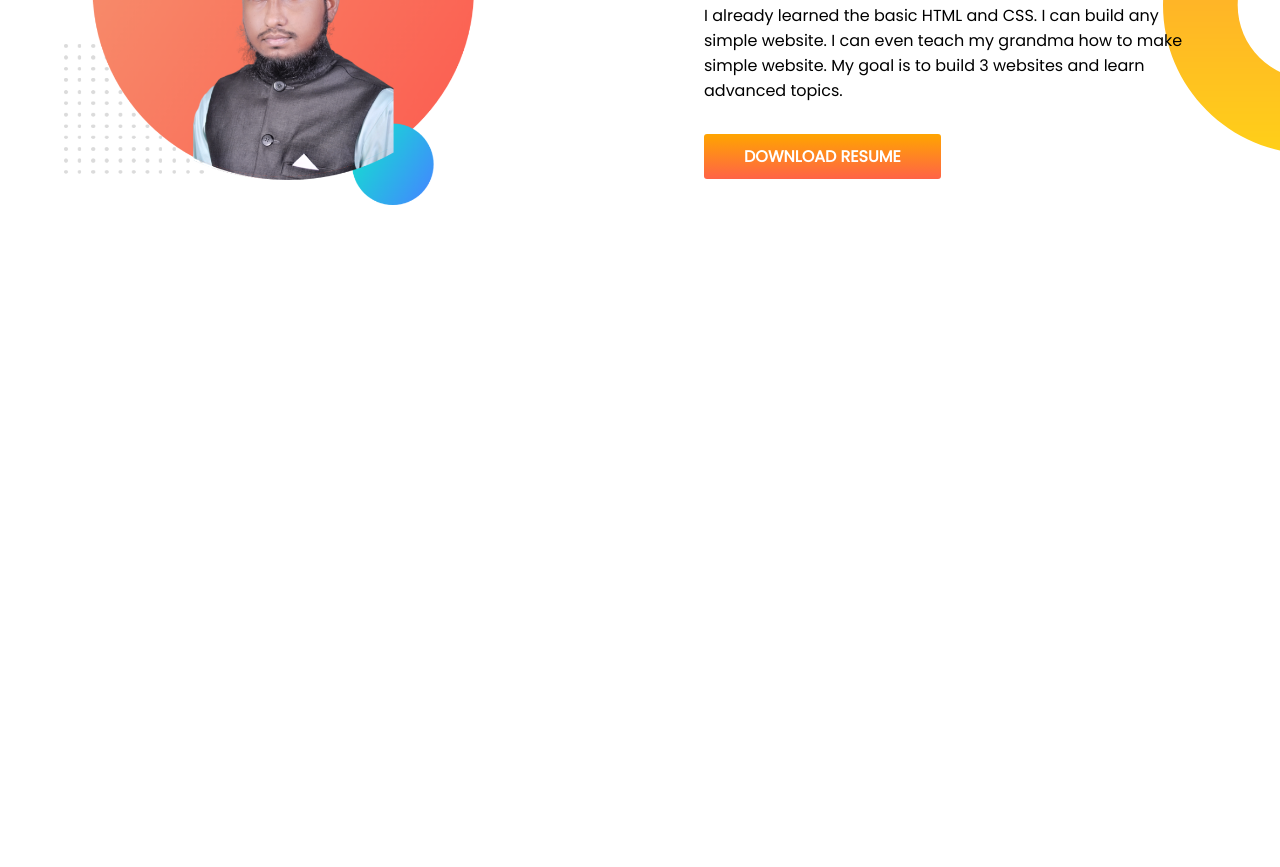
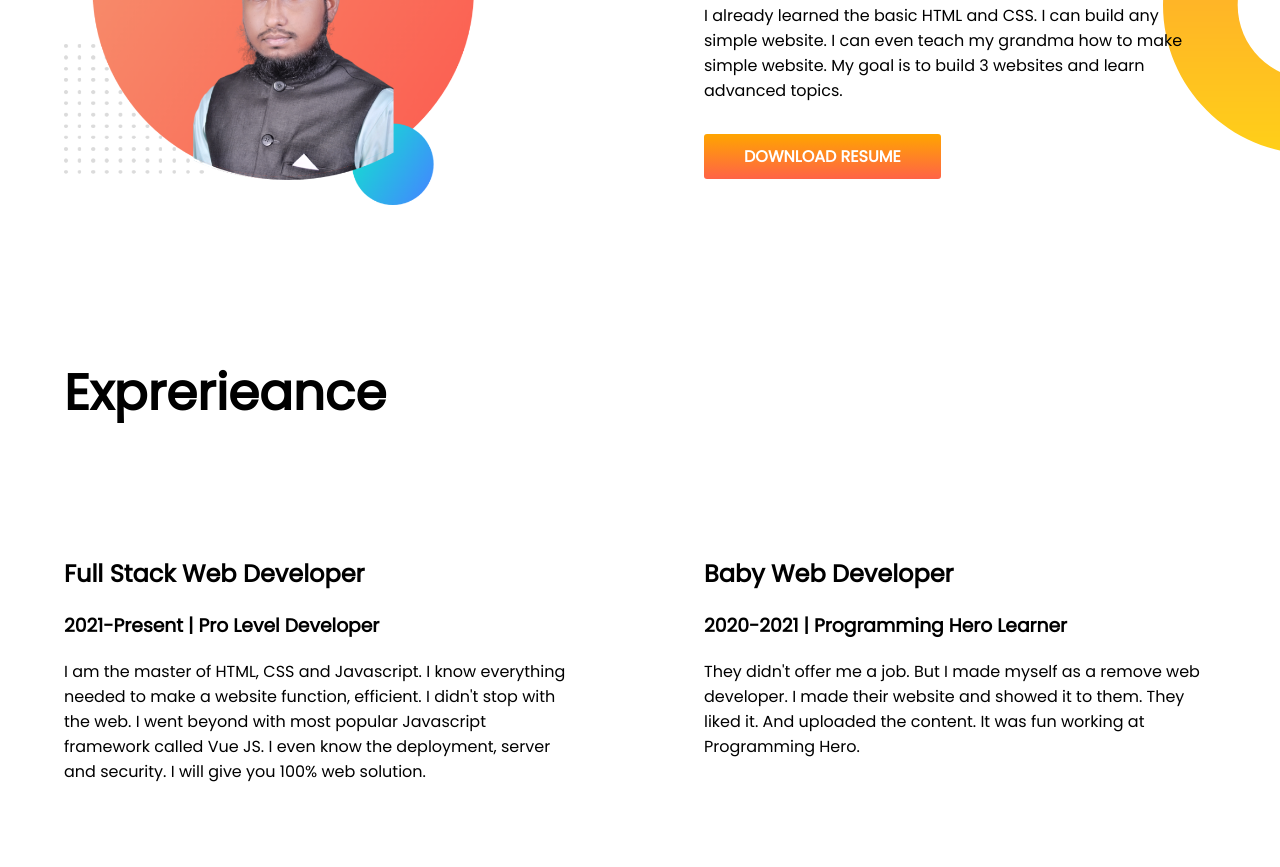
Before and after one commit to webservice96/portfolio.me, a plain HTML site: page index.html in a window 1280 px wide. Shown: the part 911-1778 px from the top of the page. Before the commit the page ends 1267 px from the top, so only its background shows below. Drawn offline with Linux system fonts and the light colour scheme.

Commit message:
exprerieance ara markup

```diff
--- a/index.html
+++ b/index.html
@@ -11,7 +11,7 @@
     <link rel="stylesheet" href="style.css">
 </head>
 <body>
-    <section class="top-banner">
+    <section class="top-banner flexible-container">
         <div class="half-width">
             <h1 class="orange-color">Welcome To <br/> <span>Peter Parker</span> World </h1>
             <h3>Build Climber and Train Stopper</h3>
@@ -23,7 +23,7 @@
         </div>
     </section>
 
-    <section class="dream-big">
+    <section class="dream-big flexible-container">
         <div class="half-width">
             <img src="images/helal-uddin-hero-1.png" alt="">
         </div>
@@ -34,5 +34,21 @@
             <a class="hireme-link" href="#" target="_blank" rel="noopener noreferrer">DOWNLOAD RESUME</a>
         </div>
     </section>
+
+    <section class="exprerieance-area">
+        <h1>Exprerieance</h1>
+        <div class="flexible-container">
+            <div class="half-width">
+                <h2>Full Stack Web Developer</h2>
+                <h3>2021-Present | Pro Level Developer</h3>
+                <p>I am the master of HTML, CSS and Javascript. I know everything needed to make a website function, efficient. I didn't stop with the web. I went beyond with most popular Javascript framework called Vue JS. I even know the deployment, server and security. I will give you 100% web solution.</p>
+            </div>
+            <div class="half-width">
+                <h2>Baby Web Developer</h2>
+                <h3>2020-2021 | Programming Hero Learner</h3>
+                <p>They didn't offer me a job. But I made myself as a remove web developer. I made their website and showed it to them. They liked it. And uploaded the content. It was fun working at Programming Hero.</p>
+            </div>
+        </div>
+    </section>
 </body>
 </html>
--- a/style.css
+++ b/style.css
@@ -11,7 +11,7 @@ h1{
 .orange-color span{
     color: orange;
 }
-section{
+.flexible-container{
     display: flex;
     margin-bottom: 80px;
 }
@@ -44,3 +44,7 @@ section{
     background-repeat: no-repeat;
     background-position: right;
 }
+
+.exprerieance-area h1{
+    padding-left: 5%;
+}
```
